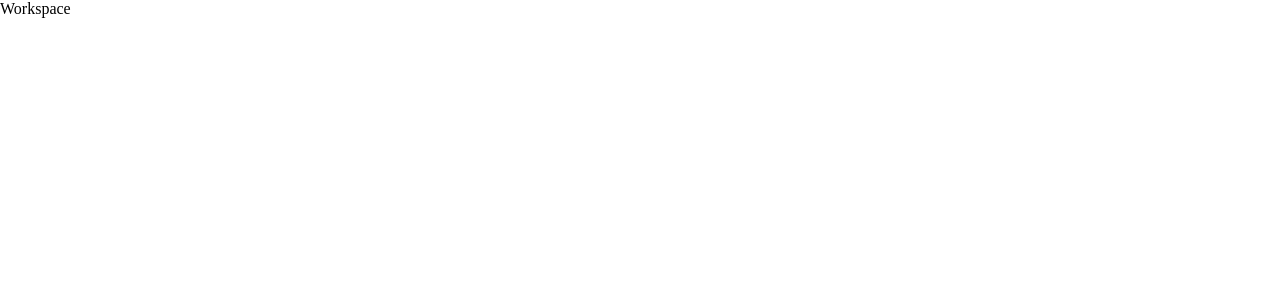
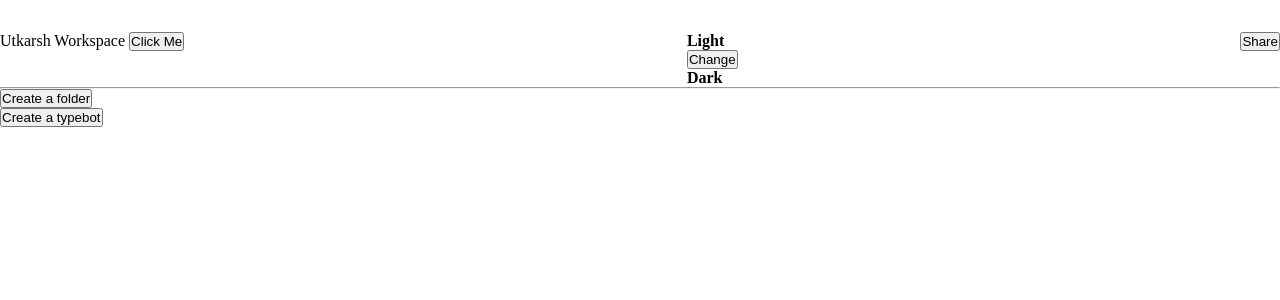
Before and after one commit to utkarsh0903/formbot, a React (Vite) app: page /workspace in a window 1280 px wide. Shown: the top 300 px of the page. Built offline with nearby package versions, Linux system fonts and the light colour scheme; sample sign-in values are in the browser's storage.

Commit message:
feat: workspace skeleton

```diff
--- a/src/App.css
+++ b/src/App.css
@@ -10,6 +10,7 @@
 }
 
 .blue-btn {
+  cursor: pointer;
   margin-top: 1.5em;
   height: 31px;
   border-radius: 6px;
--- a/src/Pages/login.jsx
+++ b/src/Pages/login.jsx
@@ -36,8 +36,9 @@ const Login = () => {
         password: "",
       });
     } else {
-      console.log(res);
-      alert("error");
+      const data = await res.json(res);
+      console.log(data);
+      alert(data.message);
     }
   };
 
--- a/src/Pages/register.jsx
+++ b/src/Pages/register.jsx
@@ -1,4 +1,4 @@
-import React, { useState } from "react";
+import React, { useEffect, useState } from "react";
 import "../app.css";
 import "../styles/register.css";
 import { register } from "../services";
@@ -11,6 +11,14 @@ import googleIcon from "../assets/Google-Icon.png";
 
 const Register = () => {
   const navigate = useNavigate();
+
+  // useEffect(() => {
+  //   const token = localStorage.getItem("token");
+  //   if (token) {
+  //     navigate("/workspace");
+  //   }
+  // }, []);
+
   const [registerData, setRegisterData] = useState({
     username: "",
     email: "",
@@ -31,8 +39,8 @@ const Register = () => {
         confirmPassword: "",
       });
     } else {
-      console.log(res);
-      alert(res);
+      const data = await res.json(res);
+      alert(data.message);
     }
   };
 
@@ -44,7 +52,7 @@ const Register = () => {
         </Link>
       </div>
 
-      <div className="user-data"  id="user-container">
+      <div className="user-data" id="user-container">
         <form onSubmit={handleRegister}>
           <label htmlFor="username">Username</label>
           <input
@@ -102,7 +110,9 @@ const Register = () => {
             placeholder="**********"
             required
           />
-          <button className="blue-btn" type="submit">Sign Up</button>
+          <button className="blue-btn" type="submit">
+            Sign Up
+          </button>
         </form>
         <h4>OR</h4>
         <button className="google-btn blue-btn">
--- a/src/Pages/workspace.jsx
+++ b/src/Pages/workspace.jsx
@@ -1,9 +1,65 @@
-import React from 'react'
+import React, { useState } from "react";
+import { useEffect } from "react";
+import { useNavigate } from "react-router-dom";
 
 const Workspace = () => {
+    const navigate = useNavigate();
+  const [menuState, setMenuState] = useState(false);
+
+  useEffect(() => {
+    const token = localStorage.getItem('token');
+    if(!token){
+        navigate('/login');
+    }
+  }, [])
+
+
+  const handleLogout = () =>{
+    localStorage.clear('token');
+    navigate('/');
+  }
   return (
-    <div>Workspace</div>
-  )
-}
+    <div>
+      <div className="top-navbar">
+        <div className="workspace-btn">
+          <span>
+            Utkarsh Workspace{" "}
+            <button onClick={() => setMenuState(!menuState)} >Click Me</button>
+          </span>
+          {menuState && (
+            <div className="workspace-menu">
+              <ul>
+                <li>Workspace</li>
+                <li>Settings</li>
+                <li><button onClick={handleLogout}>Logout</button></li>
+              </ul>
+            </div>
+          )}
+        </div>
+        <div className="theme-changer">
+          <h4>Light</h4>
+          <button>Change</button>
+          <h4>Dark</h4>
+        </div>
+        <div className="share-btn">
+          <button>Share</button>
+        </div>
+      </div>
+      <hr />
+      <div className="create-folder-btn">
+        <button>
+          <img src="" alt="" />
+          <span>Create a folder</span>
+        </button>
+      </div>
+      <div className="create-form-btn">
+        <button>
+          <img src="" alt="" />
+          <span>Create a typebot</span>
+        </button>
+      </div>
+    </div>
+  );
+};
 
-export default Workspace
+export default Workspace;
```
